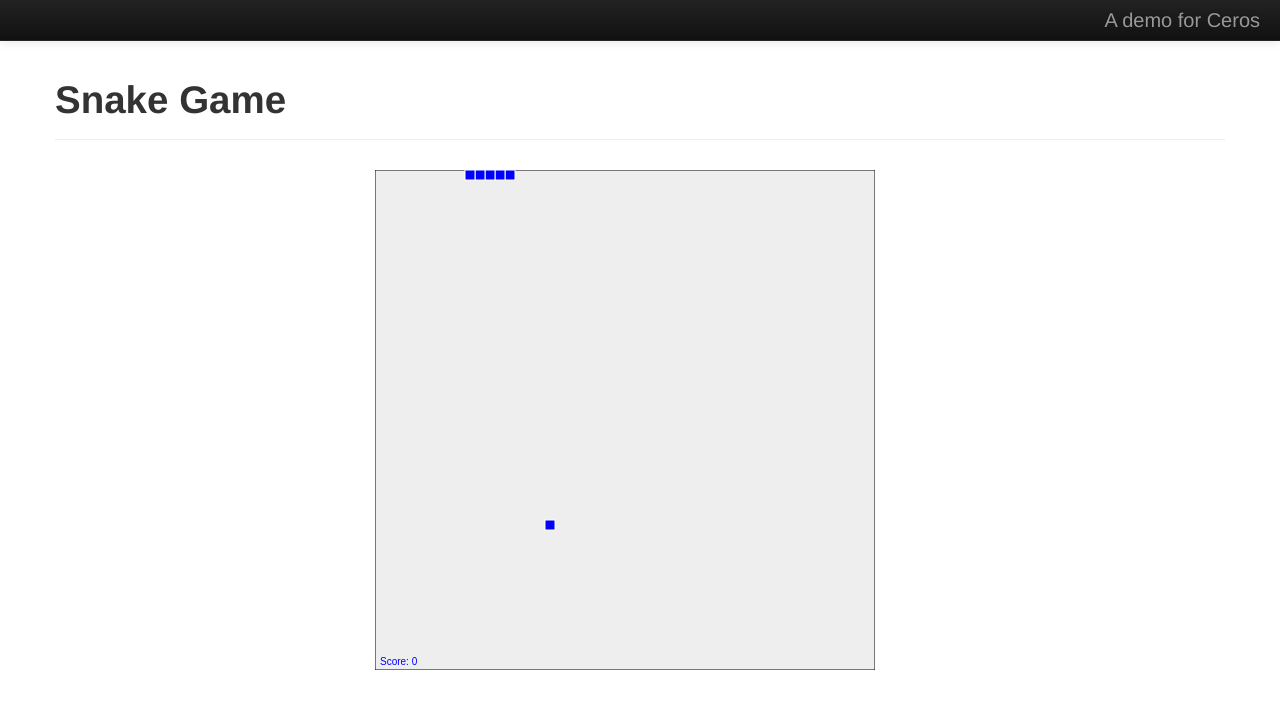
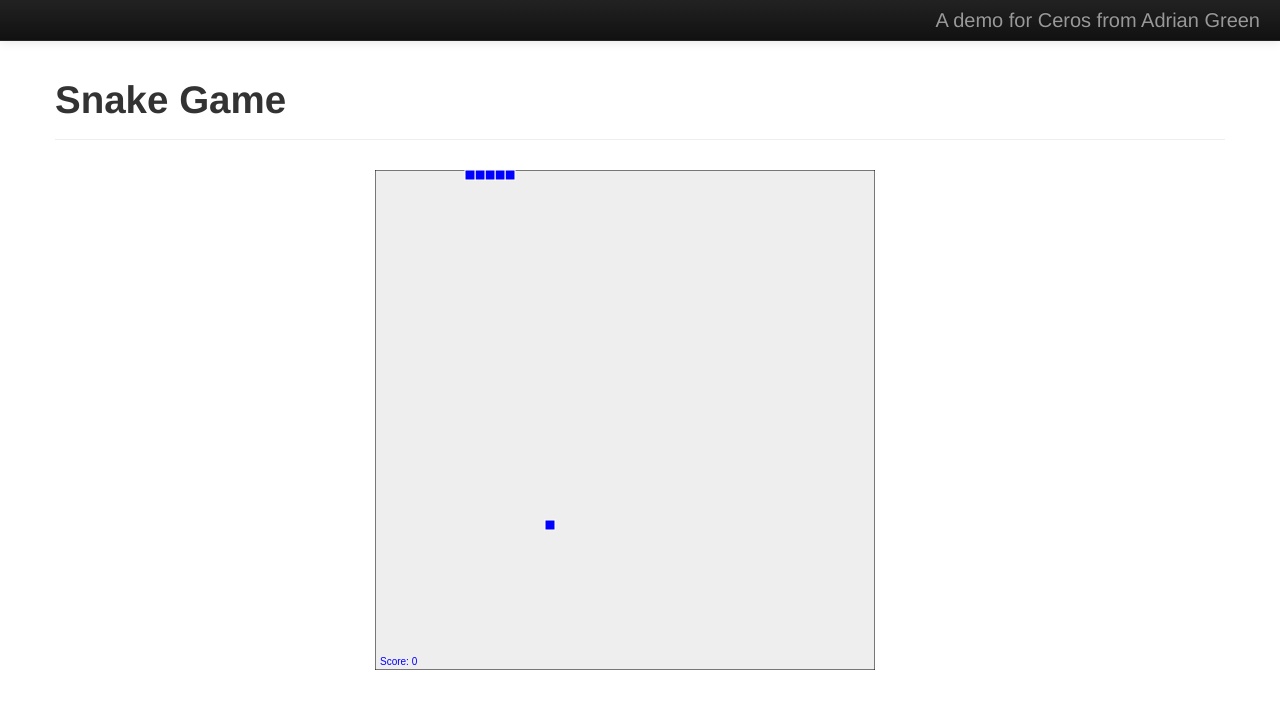
Before and after one commit to agreen757/snakegame, a website: page client/index.html in a window 1280 px wide. Drawn offline with nearby package versions, Linux system fonts and the light colour scheme.

Commit message:
updating header

```diff
--- a/client/index.html
+++ b/client/index.html
@@ -17,7 +17,7 @@
       <div class="navbar navbar-fixed-top navbar-inverse">
         <div class="navbar-inner">
           <div class="pull-right">
-            <a href="https://c9.io" class="brand">A demo for Ceros</a>
+            <a href="https://c9.io" class="brand">A demo for Ceros from Adrian Green</a>
           </div>
         </div>
       </div>
```
Also changed, not shown: .c9/metadata/workspace/client/index.html, .c9/metadata/workspace/package.json, .c9/metadata/workspace/server.js, 1 other file.
